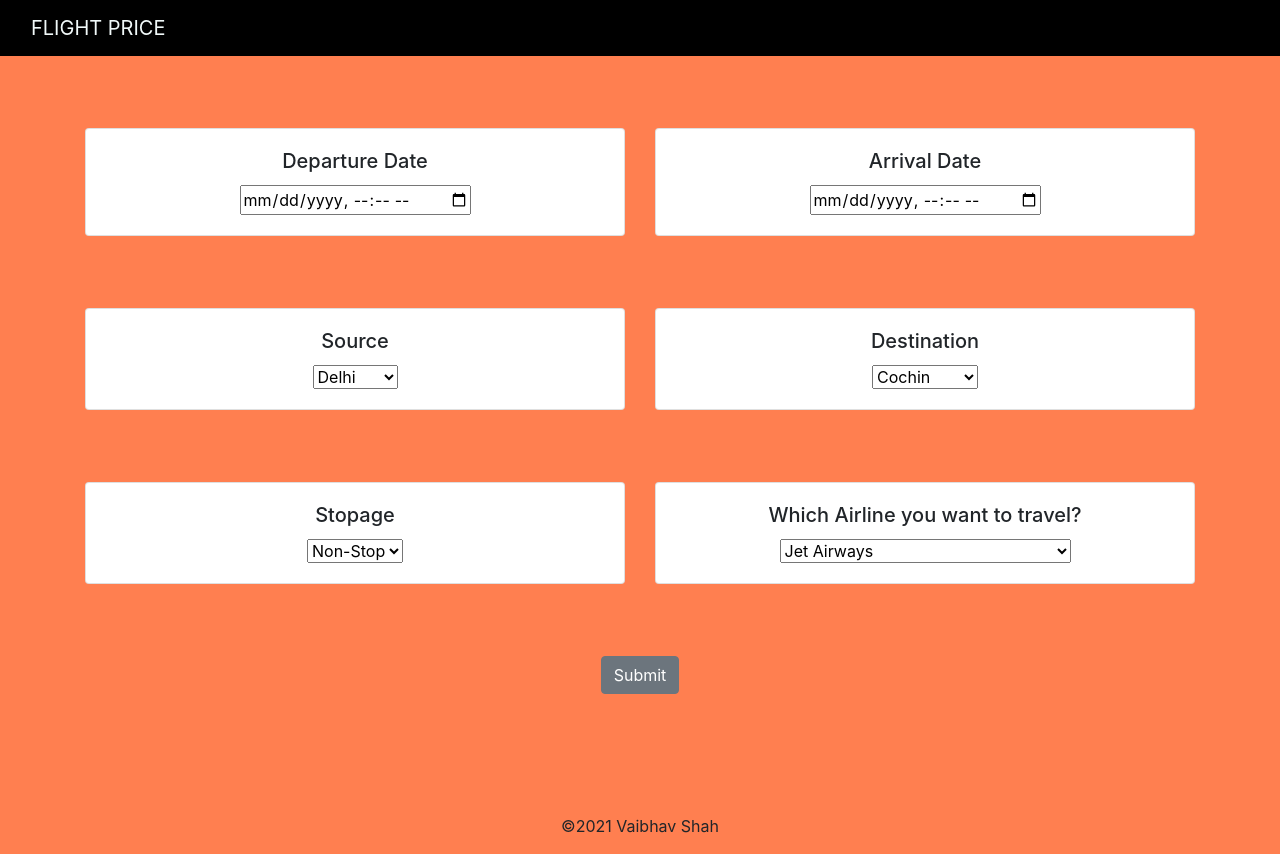
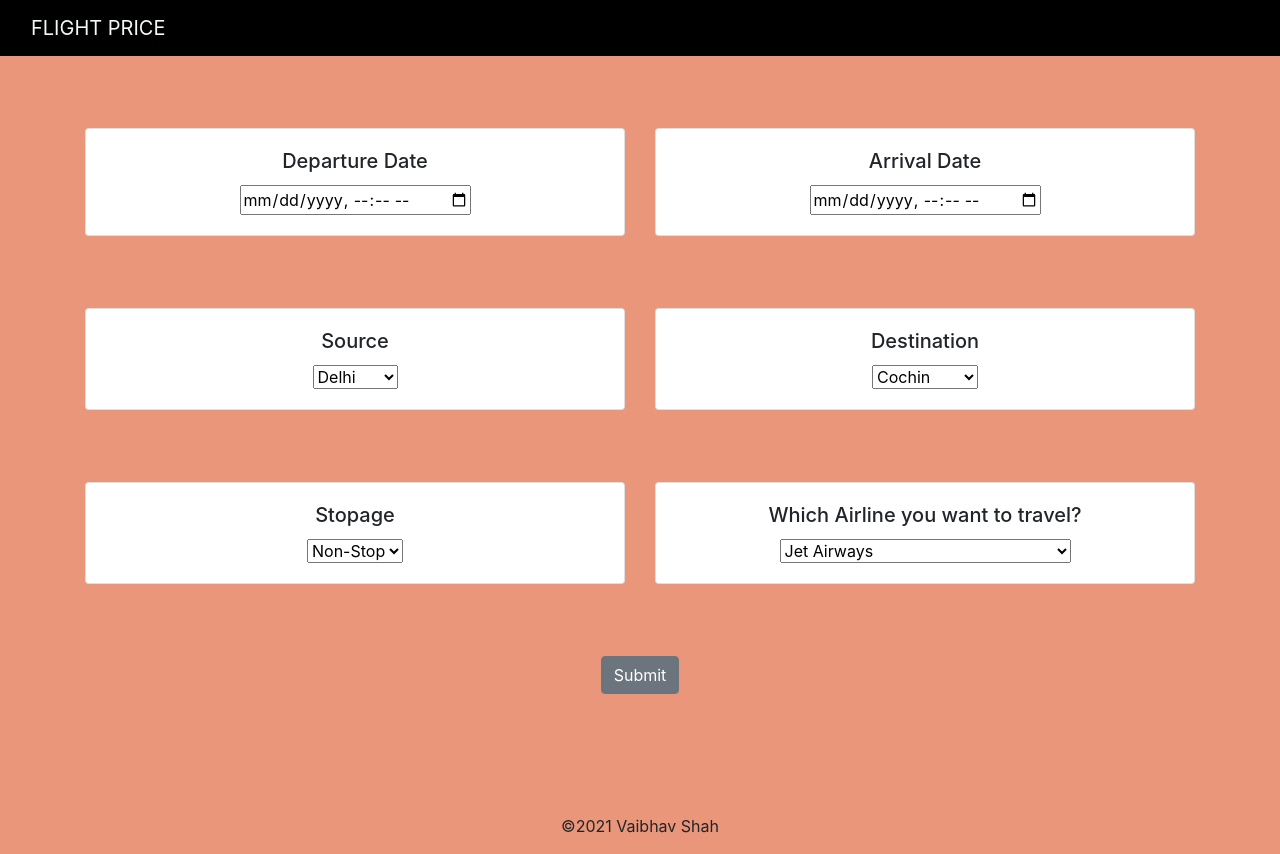
Before and after one commit to vaibhavshah1234/flight_price_prediction, a Flask app: page / in a window 1280 px wide. Run offline with Flask 2, Linux system fonts and the light colour scheme; parts of the project's set-up code (start-up, migrations or seed data) failed here and were passed over; some libraries are stand-ins or nearby versions.

Commit message:
Update styles.css

```diff
--- a/static/css/styles.css
+++ b/static/css/styles.css
@@ -1,5 +1,5 @@
 body {
-    background-color: #FF7F50;
+    background-color: #E9967A;
     text-align: center;
 }
 
```
